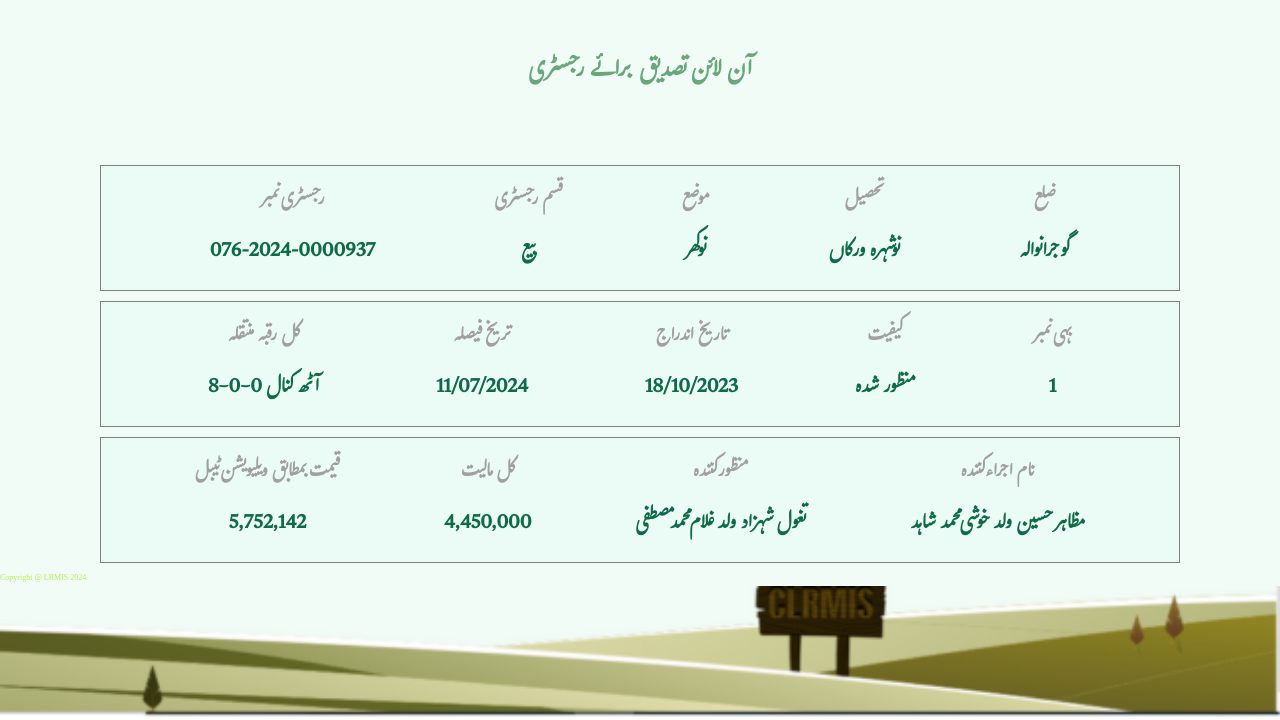
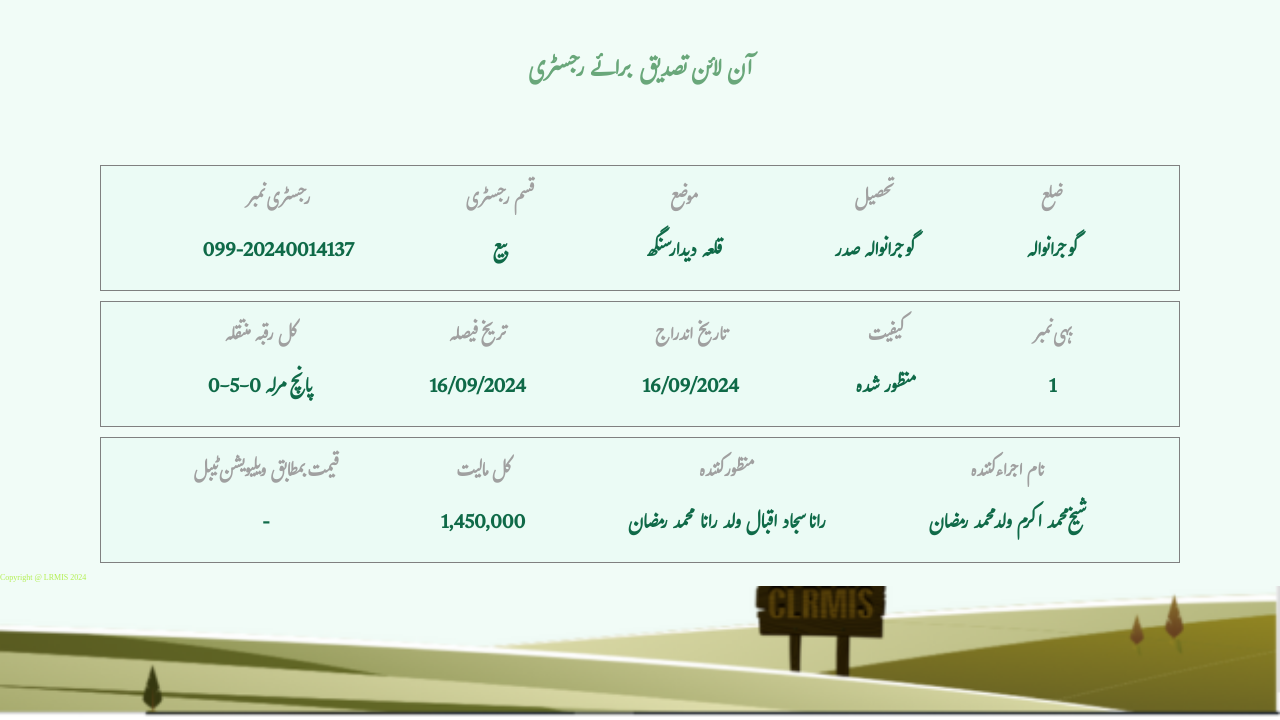
Before and after one commit to punjabzameen/Punjab31, a plain HTML site: page index.html in a window 1280 px wide. Shown: the part 80-800 px from the top of the page. Drawn offline with Linux system fonts and the light colour scheme.

Commit message:
Update index.html

```diff
--- a/index.html
+++ b/index.html
@@ -32,7 +32,7 @@
             <div class="item text1">
                 <h3>رجسٹری نمبر
                 </h3>
-                <p>076-2024-0000937
+                <p>099-20240014137
                 </p>
             </div>
             <div class="item text2"><h3>قسم رجسٹری
@@ -42,13 +42,13 @@
             <div class="item text3">
                 <h3>موضع
                 </h3>
-                <p>نوکھر
+                <p>قلعہ دیدار سنگھ
                 </p>
             </div>
             <div class="item text4">
                 <h3>تحصیل
                 </h3>
-                <p>نوشہرہ ورکاں
+                <p>گوجرانوالہ صدر
                 </p>
             </div>
             <div class="item text5">
@@ -63,18 +63,18 @@
             <div class="item text1">
                 <h3>کل رقبہ منتقلہ
                 </h3>
-                <p>8-0-0 آٹھ کنال
+                <p>0-5-0 پانچ مرلہ
                 </p>
             </div>
             <div class="item text2"><h3>تریخ فیصلہ
 
             </h3>
-            <p>11/07/2024
+            <p>16/09/2024
             </p></div>
             <div class="item text3">
                 <h3>تاریخ اندراج
                 </h3>
-                <p>18/10/2023
+                <p>16/09/2024
                 </p>
             </div>
             <div class="item text4">
@@ -95,23 +95,23 @@
             <div class="item text1">
                 <h3>قیمت بمطابق ویلیویشن ٹیبل
                 </h3>
-                <p>5,752,142
+                <p>-
                 </p>
             </div>
             <div class="item text2"><h3>کل مالیت
             </h3>
-            <p>4,450,000
+            <p>1,450,000
             </p></div>
             <div class="item text3">
                 <h3>منظور کنندہ
                 </h3>
-                <p>تغول شہزاد ولد غلام محمد مصطفی
+                <p>رانا سجاد اقبال ولد رانا محمد رمضان
                 </p>
             </div>
             <div class="item text4">
                 <h3>نام اجراء کنندہ
                 </h3>
-                <p>مظاہر حسین ولد خوشی محمد شاہد
+                <p>شیخ محمد اکرم ولد محمد رمضان
                 </p>
             </div>
 
```
